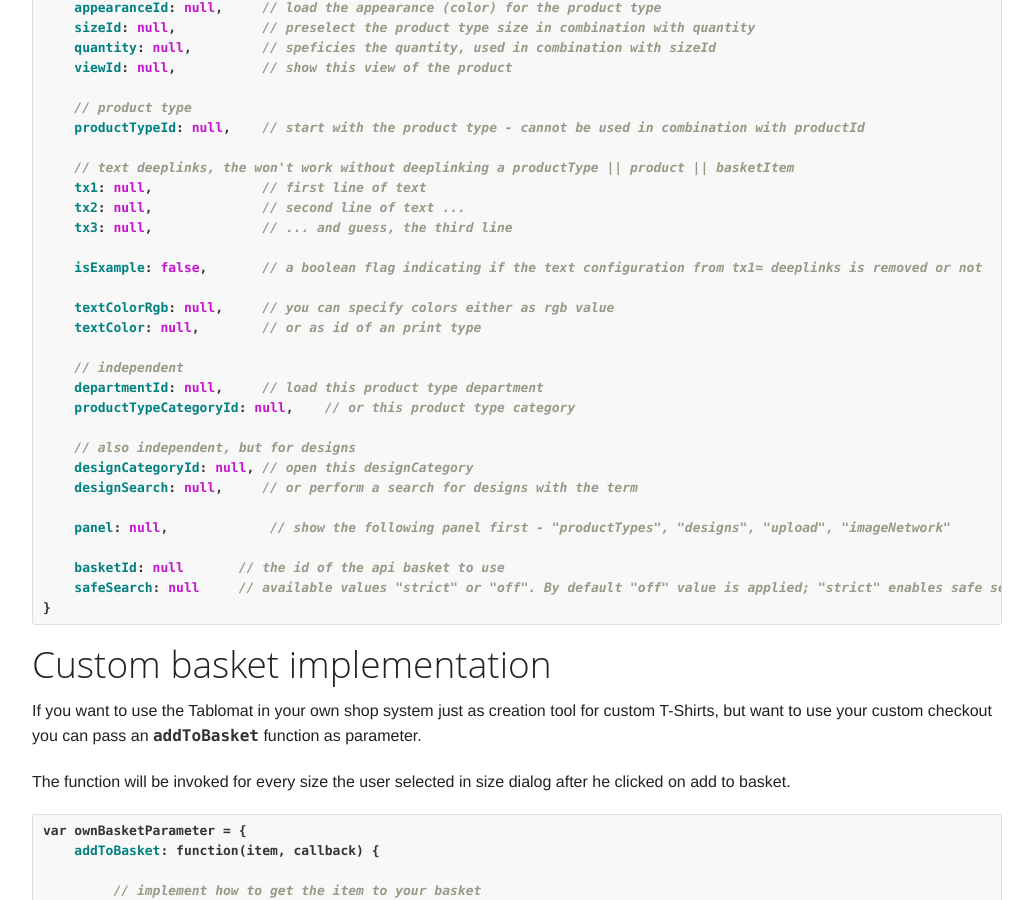
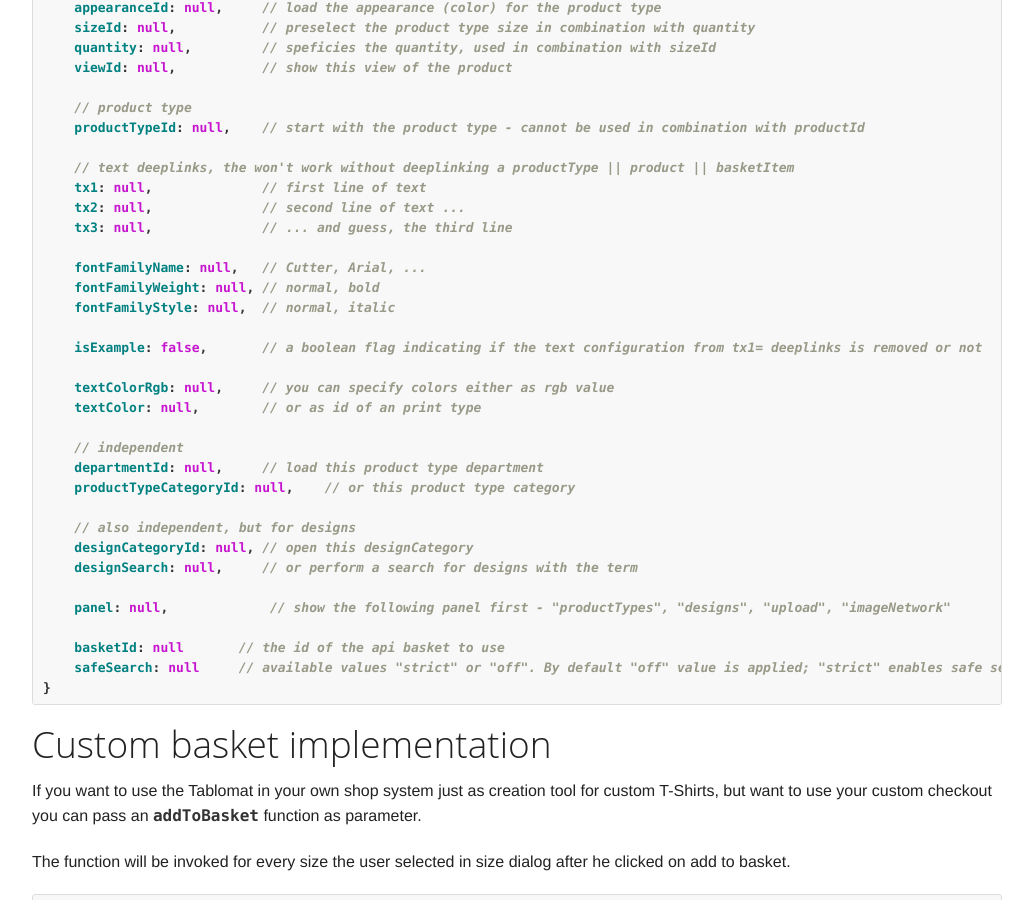
Before and after one commit to spreadshirt/apps, a Jekyll site: the page built from tablomat.md, in a window 1280 px wide and 900 px high, scrolled down 1814 px. Shown: the whole window, without its empty margins (123-1156 px from the left). Built offline with Jekyll 4.4.1, drawn with Linux system fonts in a browser that asks for light colours; Markdown is read by kramdown in place of the engine named in the settings.

Commit message:
updated documentation about deeplinking fontFamily

```diff
--- a/tablomat.md
+++ b/tablomat.md
@@ -104,6 +104,10 @@ var possibleParameter = {
     tx1: null,              // first line of text
     tx2: null,              // second line of text ...
     tx3: null,              // ... and guess, the third line
+
+    fontFamilyName: null,   // Cutter, Arial, ...
+    fontFamilyWeight: null, // normal, bold
+    fontFamilyStyle: null,  // normal, italic
 
     isExample: false,       // a boolean flag indicating if the text configuration from tx1= deeplinks is removed or not
 
```
